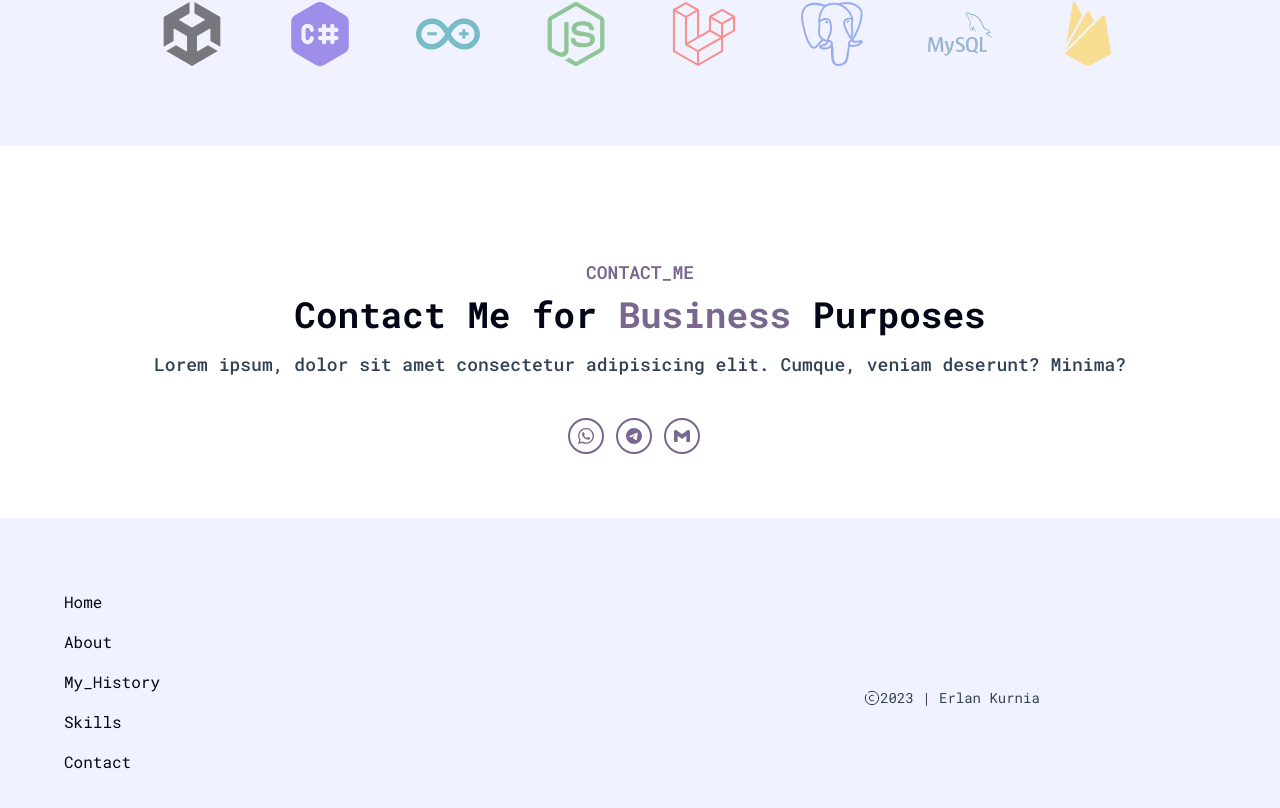
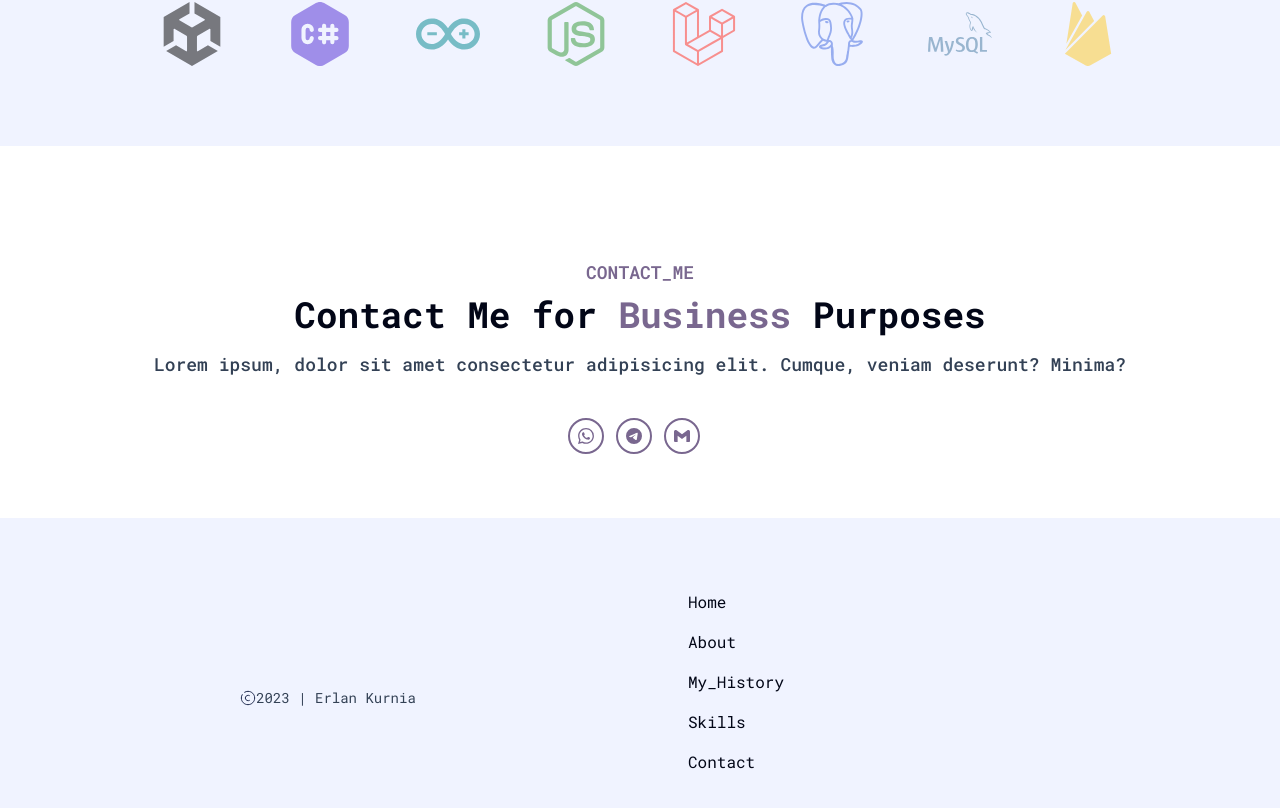
Before and after one commit to erlankurnia/erlankurnia.github.io, a Vue app: page / in a window 1280 px wide. Shown: the part 2940-3748 px from the top of the page. Built offline with nearby package versions, Linux system fonts and the light colour scheme; what vue-powerglitch would draw is missing.

Commit message:
Update FooterComponent.vue

```diff
--- a/src/components/FooterComponent.vue
+++ b/src/components/FooterComponent.vue
@@ -1,7 +1,7 @@
 <template>
 	<footer class="py-16 bg-bgSecondary">
 		<div class="container">
-			<div class="flex flex-wrap md:flex-wrap-reverse">
+			<div class="flex flex-wrap md:flex-row-reverse">
 				<div class="w-full px-4 mb-8 md:w-1/2">
 					<ul class="flex-col">
 						<li class="group">
```
